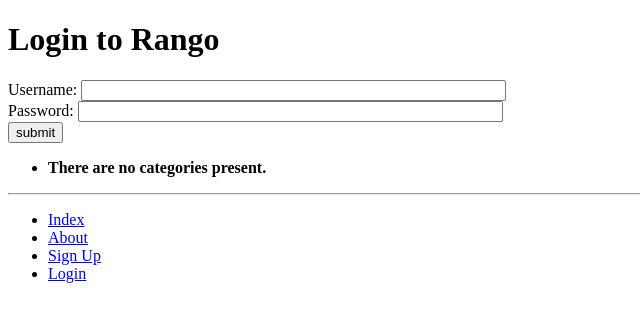
After one commit to zeynkami/tango_with_django_project, a Django app: page /rango/login/ in a window 1280 px wide. The commit adds this page. Shown: the top 322 px of the page, without its empty margins (0-640 px from the left). Run offline with Django 3.2, Linux system fonts and the light colour scheme; data that the repository does not hold is empty.

Commit message:
chapter 9 login signup

```diff
--- a/rango/admin.py
+++ b/rango/admin.py
@@ -1,5 +1,6 @@
 from django.contrib import admin
 from rango.models import Category, Page
+from rango.models import UserProfile
 
 
 class PageAdmin(admin.ModelAdmin):
@@ -12,3 +13,4 @@
 
 admin.site.register(Category, CategoryAdmin)
 admin.site.register(Page, PageAdmin)
+admin.site.register(UserProfile)
--- a/rango/urls.py
+++ b/rango/urls.py
@@ -11,4 +11,9 @@
     path('add_category/', views.add_category, name='add_category'),
     path('category/<slug:category_name_slug>/add_page/', views.add_page,
          name='add_page'),
+
+    path('register/', views.register, name='register'),
+    path('login/', views.user_login, name='login'),
+    path('restricted/', views.restricted, name='restricted'),
+    path('logout/', views.user_logout, name='logout'),
 ]
--- a/rango/views.py
+++ b/rango/views.py
@@ -2,8 +2,11 @@
 from django.shortcuts import redirect
 from django.urls import reverse
 
+from django.contrib.auth import authenticate, login, logout
+from django.contrib.auth.decorators import login_required
+
 from rango.models import Category, Page
-from rango.forms import CategoryForm, PageForm
+from rango.forms import CategoryForm, PageForm, UserForm, UserProfileForm
 
 
 def index(request):
@@ -83,3 +86,71 @@
 
     context_dict = {'form': form, 'category': category}
     return render(request, 'rango/add_page.html', context=context_dict)
+
+
+def register(request):
+    registered = False
+
+    if request.method == 'POST':
+        user_form = UserForm(request.POST)
+        profile_form = UserProfileForm(request.POST, request.FILES)
+
+        if user_form.is_valid() and profile_form.is_valid():
+            user = user_form.save()
+
+            user.set_password(user.password)
+            user.save()
+
+            profile = profile_form.save(commit=False)
+            profile.user = user
+
+            if 'picture' in request.FILES:
+                profile.picture = request.FILES['picture']
+
+            profile.save()
+
+            registered = True
+        else:
+            print(user_form.errors, profile_form.errors)
+    else:
+        user_form = UserForm()
+        profile_form = UserProfileForm()
+
+    return render(request,
+                  'rango/register.html',
+                  context={'user_form': user_form,
+                           'profile_form': profile_form,
+                           'registered': registered})
+
+
+def user_login(request):
+    if request.method == 'POST':
+        username = request.POST.get('username')
+        password = request.POST.get('password')
+
+        user = authenticate(username=username, password=password)
+
+        if user:
+            if user.is_active:
+                login(request, user)
+                return redirect(reverse('rango:index'))
+            else:
+                return render(request, 'rango/login.html',
+                              context={'error_message': 'Your Rango account is disabled.'})
+        else:
+            return render(request, 'rango/login.html',
+                          context={'error_message': 'Invalid login details supplied.'})
+
+    else:
+        return render(request, 'rango/login.html')
+
+
+@login_required
+def restricted(request):
+    return render(request, 'rango/restricted.html')
+
+
+@login_required
+def user_logout(request):
+    logout(request)
+    return redirect(reverse('rango:index'))
--- a/templates/rango/base.html
+++ b/templates/rango/base.html
@@ -32,10 +32,18 @@
 
         <div>
             <ul>
-                <li><a href="{% url 'rango:add_category' %}">Add a New Category</a></li>
-                <li><a href="{% url 'rango:about' %}">About</a></li>
-                <li><a href="{% url 'rango:index' %}">Index</a></li>
-            </ul>
+    <li><a href="{% url 'rango:index' %}">Index</a></li>
+    <li><a href="{% url 'rango:about' %}">About</a></li>
+
+    {% if user.is_authenticated %}
+        <li><a href="{% url 'rango:restricted' %}">Restricted Page</a></li>
+        <li><a href="{% url 'rango:logout' %}">Logout</a></li>
+        <li><a href="{% url 'rango:add_category' %}">Add a New Category</a></li>
+    {% else %}
+        <li><a href="{% url 'rango:register' %}">Sign Up</a></li>
+        <li><a href="{% url 'rango:login' %}">Login</a></li>
+    {% endif %}
+</ul>
         </div>
     </body>
 </html>
--- /dev/null
+++ b/templates/rango/login.html
@@ -0,0 +1,22 @@
+{% extends 'rango/base.html' %}
+
+{% block title_block %}
+    Login
+{% endblock %}
+
+{% block body_block %}
+<h1>Login to Rango</h1>
+
+{% if error_message %}
+    <p>{{ error_message }}</p>
+{% endif %}
+
+<form id="login_form" method="post" action="{% url 'rango:login' %}">
+    {% csrf_token %}
+    Username: <input type="text" name="username" value="" size="50" />
+    <br />
+    Password: <input type="password" name="password" value="" size="50" />
+    <br />
+    <input type="submit" value="submit" />
+</form>
+{% endblock %}
```
Also changed, not shown: rango/forms.py (+18 -3 lines), rango/models.py (+13 -0 lines), tango_with_django_project/settings.py (+4 -4 lines), templates/rango/register.html (added, +25 -0 lines), templates/rango/restricted.html (added, +10 -0 lines), rango/migrations/0003_userprofile.py (added).
